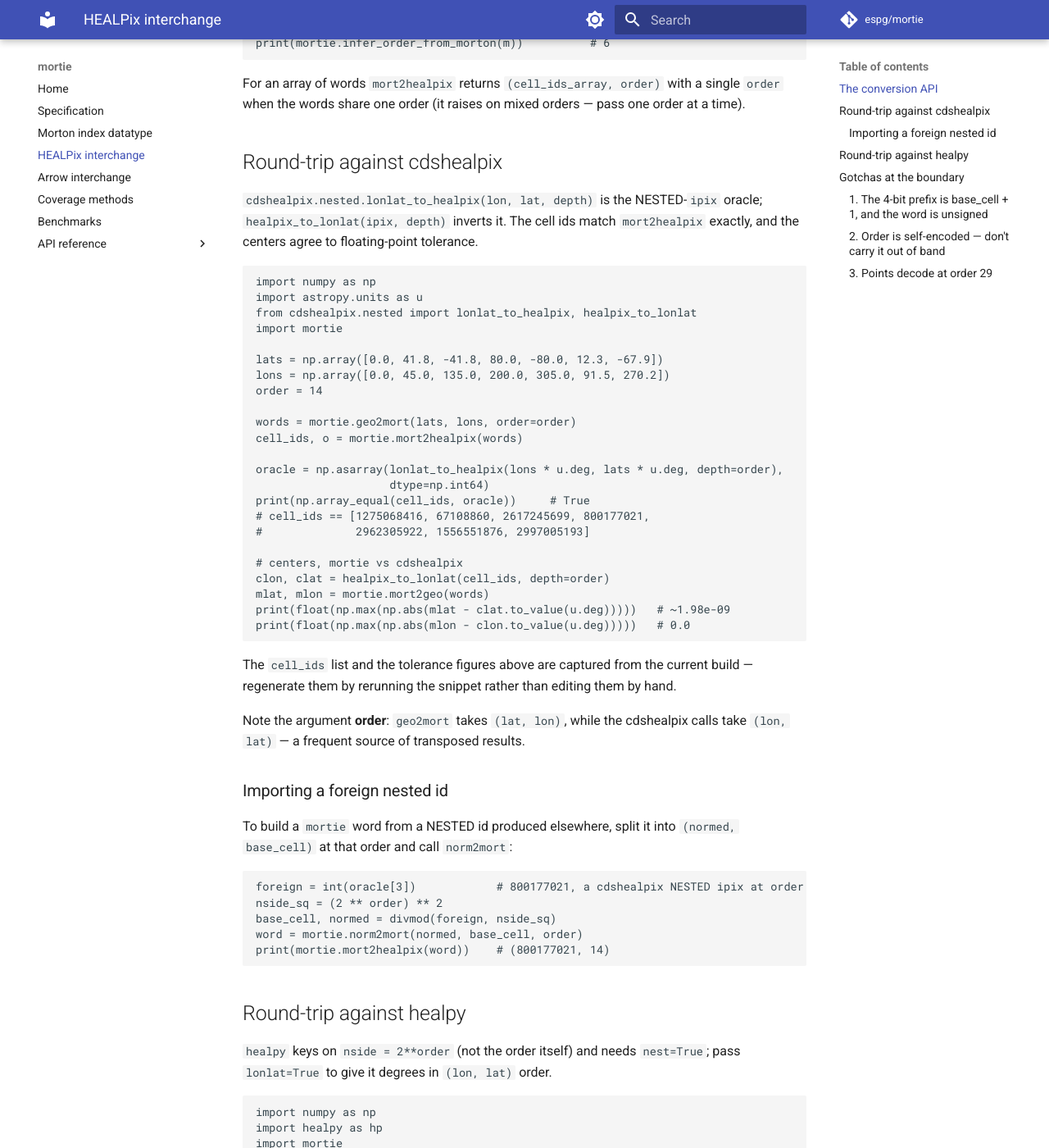
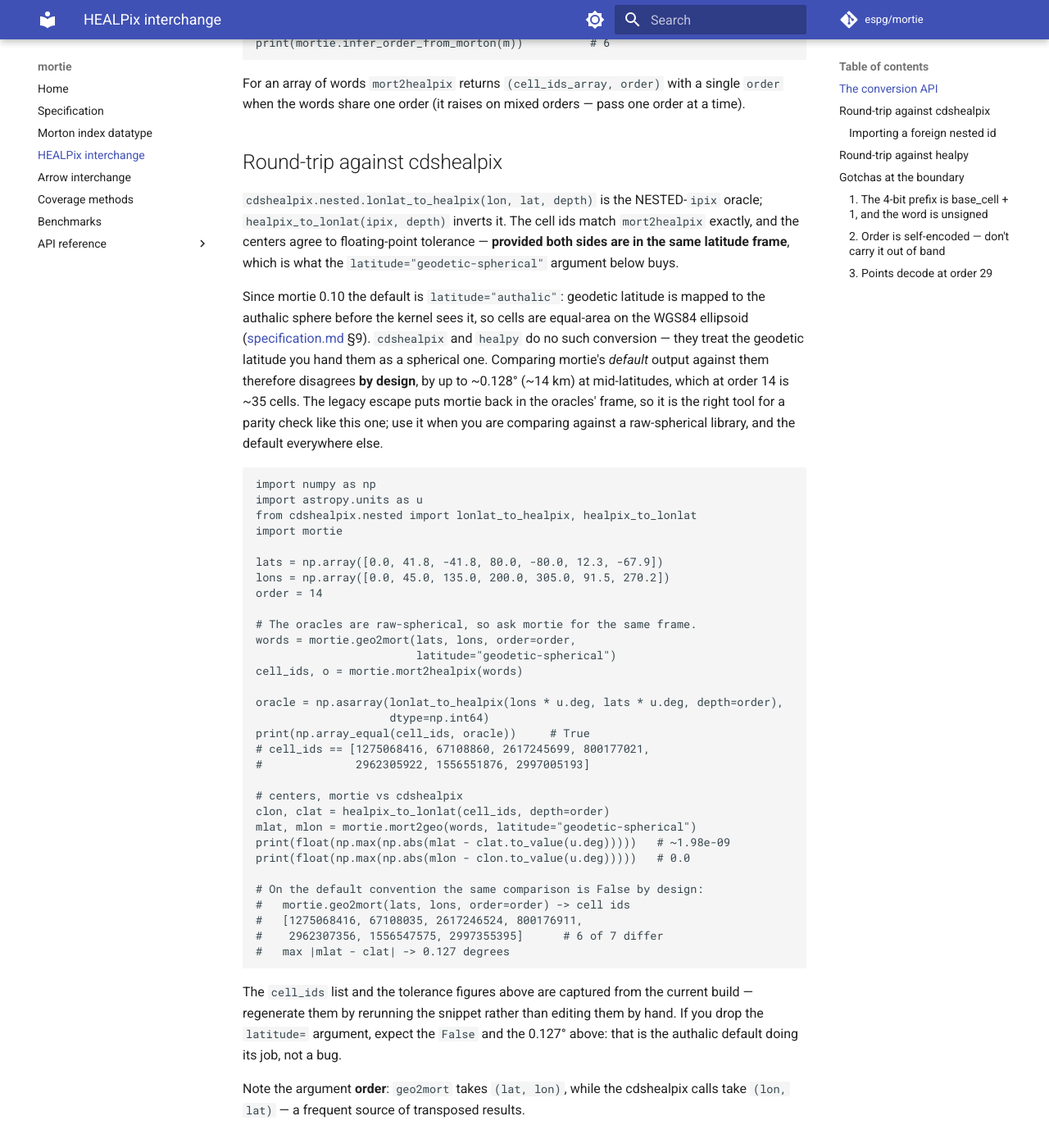
Before and after one commit to espg/mortie, an MkDocs documentation site: the page built from docs/healpix_interchange.md, in a window 1280 px wide and 1400 px high, scrolled down 1502 px. Shown: the whole window at 82% size. Built offline with MkDocs 1.6.1 and Material for MkDocs 9.7.7, drawn with Linux system fonts in a browser that asks for light colours; comment, search, counter and statistics services are not loaded; the version menu is left out; some of the changed text lies outside the part shown.

Commit message:
fold review: put the interchange oracles back in the kernel frame (issue #186)

````diff
--- a/docs/healpix_interchange.md
+++ b/docs/healpix_interchange.md
@@ -74,7 +74,20 @@ one order at a time).
 
 `cdshealpix.nested.lonlat_to_healpix(lon, lat, depth)` is the NESTED-`ipix`
 oracle; `healpix_to_lonlat(ipix, depth)` inverts it. The cell ids match
-`mort2healpix` exactly, and the centers agree to floating-point tolerance.
+`mort2healpix` exactly, and the centers agree to floating-point tolerance —
+**provided both sides are in the same latitude frame**, which is what the
+`latitude="geodetic-spherical"` argument below buys.
+
+Since mortie 0.10 the default is `latitude="authalic"`: geodetic latitude is
+mapped to the authalic sphere before the kernel sees it, so cells are
+equal-area on the WGS84 ellipsoid ([specification.md](specification.md) §9).
+`cdshealpix` and `healpy` do no such conversion — they treat the geodetic
+latitude you hand them as a spherical one. Comparing mortie's *default* output
+against them therefore disagrees **by design**, by up to ~0.128° (~14 km) at
+mid-latitudes, which at order 14 is ~35 cells. The legacy escape puts mortie
+back in the oracles' frame, so it is the right tool for a parity check like
+this one; use it when you are comparing against a raw-spherical library, and
+the default everywhere else.
 
 ```python
 import numpy as np
@@ -86,7 +99,9 @@ lats = np.array([0.0, 41.8, -41.8, 80.0, -80.0, 12.3, -67.9])
 lons = np.array([0.0, 45.0, 135.0, 200.0, 305.0, 91.5, 270.2])
 order = 14
 
-words = mortie.geo2mort(lats, lons, order=order)
+# The oracles are raw-spherical, so ask mortie for the same frame.
+words = mortie.geo2mort(lats, lons, order=order,
+                        latitude="geodetic-spherical")
 cell_ids, o = mortie.mort2healpix(words)
 
 oracle = np.asarray(lonlat_to_healpix(lons * u.deg, lats * u.deg, depth=order),
@@ -97,14 +112,21 @@ print(np.array_equal(cell_ids, oracle))     # True
 
 # centers, mortie vs cdshealpix
 clon, clat = healpix_to_lonlat(cell_ids, depth=order)
-mlat, mlon = mortie.mort2geo(words)
+mlat, mlon = mortie.mort2geo(words, latitude="geodetic-spherical")
 print(float(np.max(np.abs(mlat - clat.to_value(u.deg)))))   # ~1.98e-09
 print(float(np.max(np.abs(mlon - clon.to_value(u.deg)))))   # 0.0
+
+# On the default convention the same comparison is False by design:
+#   mortie.geo2mort(lats, lons, order=order) -> cell ids
+#   [1275068416, 67108035, 2617246524, 800176911,
+#    2962307356, 1556547575, 2997355395]      # 6 of 7 differ
+#   max |mlat - clat| -> 0.127 degrees
 ```
 
 The `cell_ids` list and the tolerance figures above are captured from the
 current build — regenerate them by rerunning the snippet rather than editing
-them by hand.
+them by hand. If you drop the `latitude=` argument, expect the `False` and the
+0.127° above: that is the authalic default doing its job, not a bug.
 
 Note the argument **order**: `geo2mort` takes `(lat, lon)`, while the cdshealpix
 calls take `(lon, lat)` — a frequent source of transposed results.
@@ -125,7 +147,9 @@ print(mortie.mort2healpix(word))    # (800177021, 14)
 ## Round-trip against healpy
 
 `healpy` keys on `nside = 2**order` (not the order itself) and needs
-`nest=True`; pass `lonlat=True` to give it degrees in `(lon, lat)` order.
+`nest=True`; pass `lonlat=True` to give it degrees in `(lon, lat)` order. It is
+raw-spherical like `cdshealpix`, so the same `latitude="geodetic-spherical"`
+escape applies.
 
 ```python
 import numpy as np
@@ -137,15 +161,18 @@ lons = np.array([0.0, 45.0, 135.0, 200.0, 305.0, 91.5, 270.2])
 order = 14
 nside = 2 ** order
 
-words = mortie.geo2mort(lats, lons, order=order)
+words = mortie.geo2mort(lats, lons, order=order,
+                        latitude="geodetic-spherical")
 cell_ids, _ = mortie.mort2healpix(words)
 
 hpix = hp.ang2pix(nside, lons, lats, nest=True, lonlat=True)
 print(np.array_equal(cell_ids, hpix))       # True
 
 hlon, hlat = hp.pix2ang(nside, cell_ids, nest=True, lonlat=True)
-mlat, mlon = mortie.mort2geo(words)
+mlat, mlon = mortie.mort2geo(words, latitude="geodetic-spherical")
 print(float(np.max(np.abs(mlat - hlat))))    # ~1.98e-09
+
+# On the default convention: array_equal -> False, max |mlat - hlat| -> 0.127
 ```
 
 ## Gotchas at the boundary
````
Also changed, not shown: other parts of docs/healpix_interchange.md (+1 -1 lines), README.md (+7 -0 lines), docs/index.md (+7 -0 lines).
